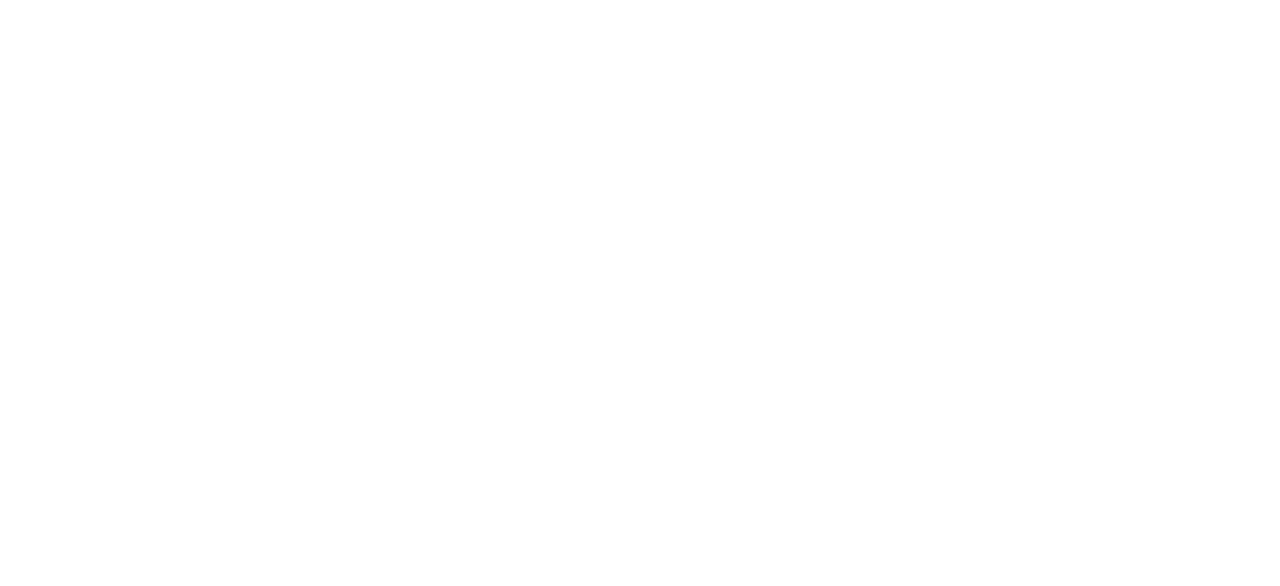
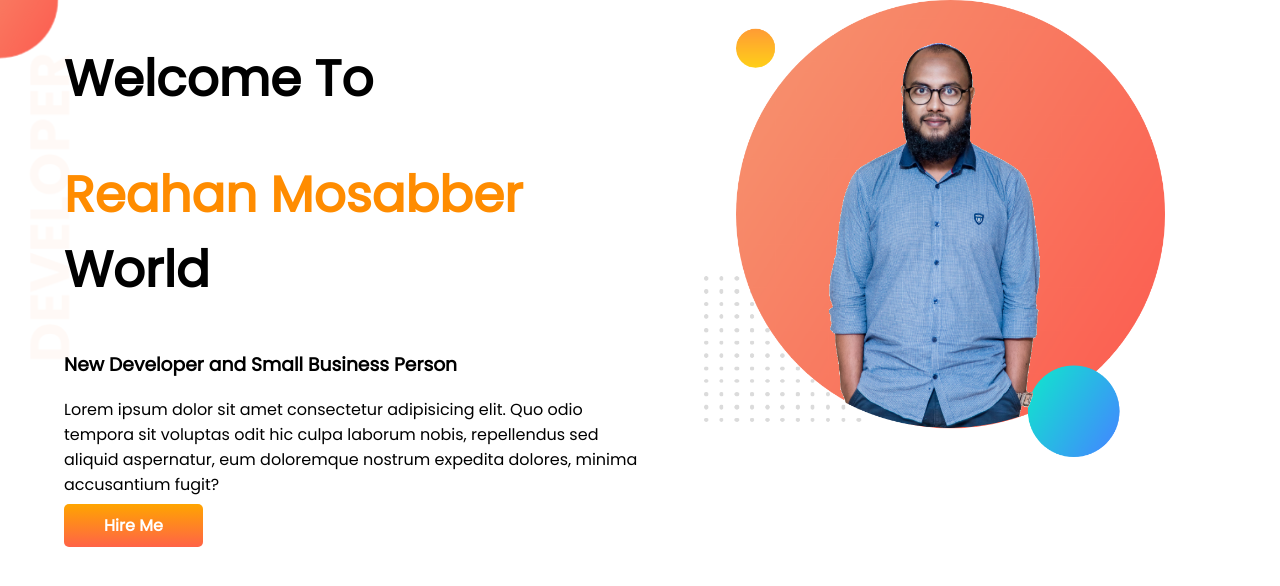
Before and after one commit to MosabberAbdullah/developer-portfolio, a plain HTML site: page index.html in a window 1280 px wide. Drawn offline with Linux system fonts and the light colour scheme.

Commit message:
top-banner-added

```diff
--- a/index.html
+++ b/index.html
@@ -1,13 +1,34 @@
 <!DOCTYPE html>
 <html lang="en">
+
 <head>
     <meta charset="UTF-8">
     <meta http-equiv="X-UA-Compatible" content="IE=edge">
     <meta name="viewport" content="width=device-width, initial-scale=1.0">
-    <title>Portfolio</title>
+    <title>Reahan Portfolio</title>
+    <link rel="preconnect" href="https://fonts.googleapis.com">
+    <link rel="preconnect" href="https://fonts.gstatic.com" crossorigin>
+    <link href="https://fonts.googleapis.com/css2?family=Poppins&display=swap" rel="stylesheet">
     <link rel="stylesheet" href="style.css">
 </head>
+
 <body>
+    <section class="top-banner">
+        <div class="half-width">
+            <h1>Welcome To</h1>
+            <h1><span class="my-name">Reahan Mosabber</span> World</h1>
+            <h3>New Developer and Small Business Person</h3>
+            <p>Lorem ipsum dolor sit amet consectetur adipisicing elit. Quo odio tempora sit voluptas odit hic culpa
+                laborum
+                nobis, repellendus sed aliquid aspernatur, eum doloremque nostrum expedita dolores, minima accusantium
+                fugit?
+            </p>
+            <a class="hire-button" target="blank" href="https://www.bing.com/search?q=bangladesh&form=QBLH&sp=-1&pq=bangladesh&sc=8-10&qs=n&sk=&cvid=67ECED44096B47139E2BEBE714AFD1F4">Hire Me</a>
+        </div>
+        <div class="half-width">
+            <img src="images/my-bg-first.png" alt="">
+        </div>
+    </section>
+</body>
 
-</body>
 </html>
--- a/style.css
+++ b/style.css
@@ -0,0 +1,33 @@
+body {
+    font-family: 'Poppins', sans-serif;
+    margin: 0%;
+}
+h1 {
+    font-size: 50px;
+}
+.my-name {
+    color:darkorange;
+}
+section {
+    display: flex;
+}
+.half-width {
+    width: 50%;
+    padding-left: 5%;
+}
+.half-width img {
+    width: 80%;
+}
+.hire-button {
+    text-decoration: none;
+    /* background-color: darkorange; */
+    background-image: linear-gradient(orange, tomato);
+    color: white;
+    font-weight: 700;
+    padding: 10px 40px;
+    border-radius: 5px;
+}
+.top-banner {
+    background-image: url(images/top-banner.png);
+    background-repeat: no-repeat;
+}
```
Also changed, not shown: images/dream-bg.png (added), images/exp-bg.png (added), images/jhankar.png (added), images/jhankar2.png (added), images/my-bg-first.png (added), images/my-bg.png (added), images/my-bg2.png (added), images/top-banner.png (added), 7 other files.
